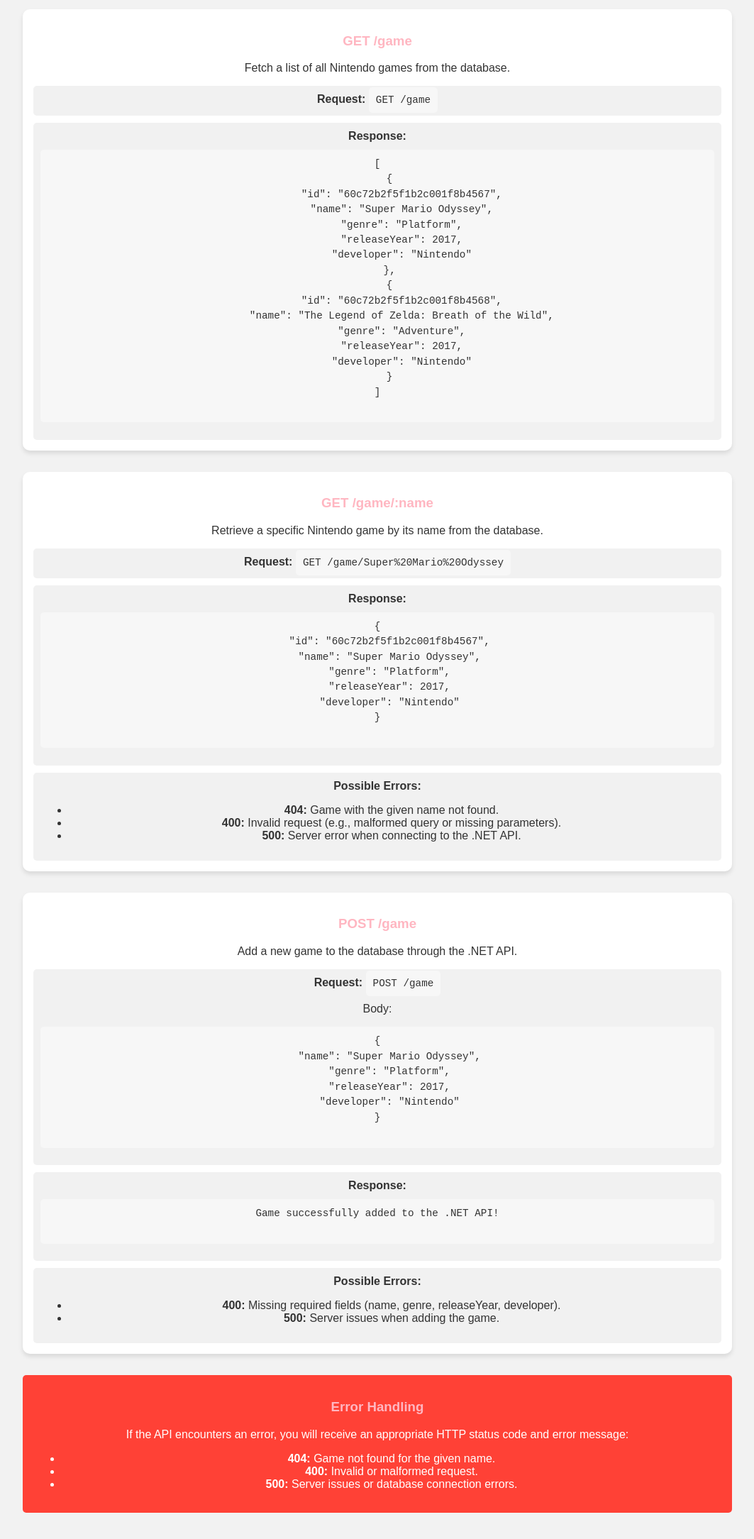
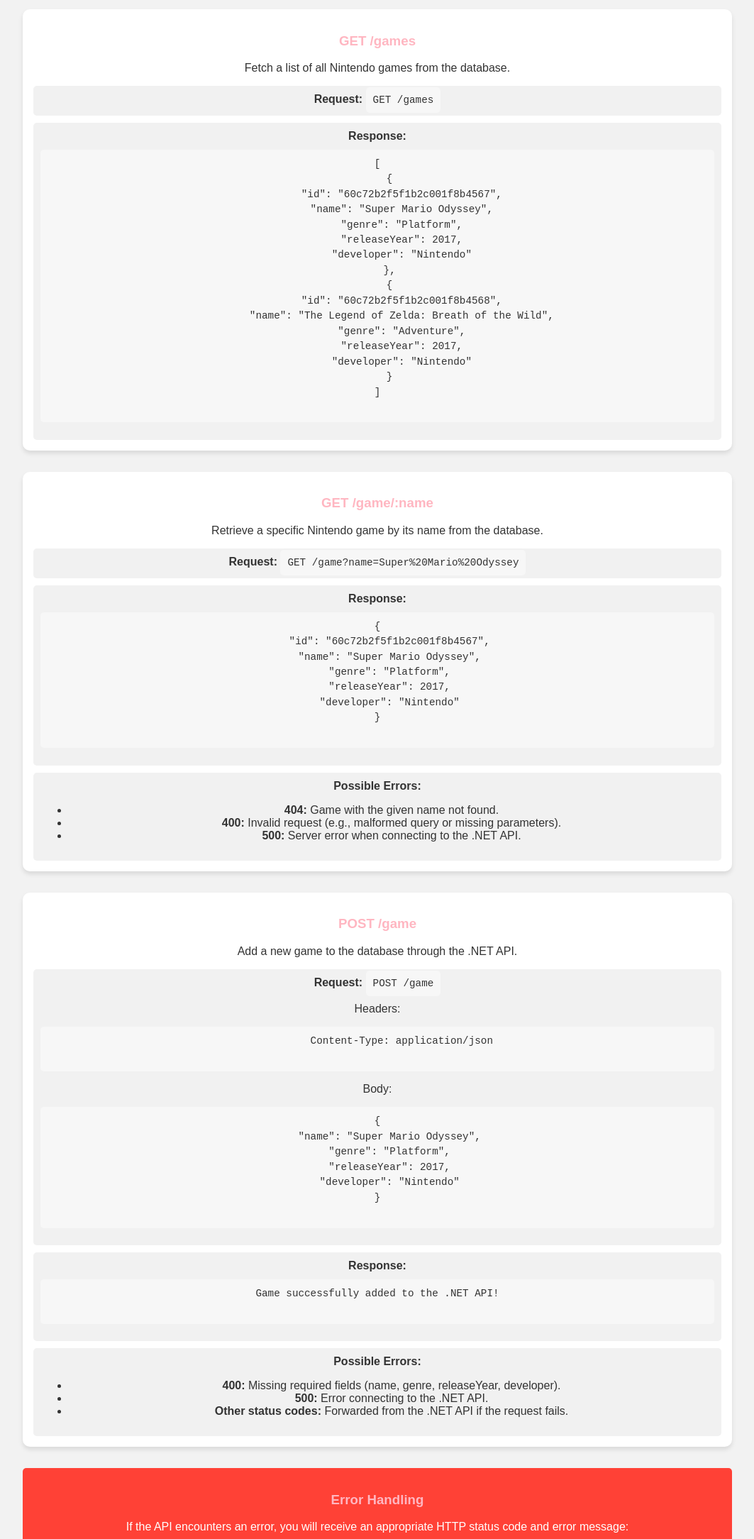
Before and after one commit to Sah2Sah2/ExpressAPI_NintendoGames, a website: page Index.html in a window 1280 px wide. Shown: the part 631-2800 px from the top of the page at 71% size, without its empty margins (108-1171 px from the left). Drawn offline with Linux system fonts and the light colour scheme; a web font is replaced by a local one.

Commit message:
fix documentation to reflect server.js

```diff
--- a/Index.html
+++ b/Index.html
@@ -161,11 +161,11 @@
 
         <!-- Get All Games -->
         <div class="endpoint">
-            <h3>GET /game</h3>
+            <h3>GET /games</h3>
             <p>Fetch a list of all Nintendo games from the database.</p>
             <div class="request-response">
                 <strong>Request:</strong>
-                <code>GET /game</code>
+                <code>GET /games</code>
             </div>
             <div class="request-response">
                 <strong>Response:</strong>
@@ -196,7 +196,8 @@
             <p>Retrieve a specific Nintendo game by its name from the database.</p>
             <div class="request-response">
                 <strong>Request:</strong>
-                <code>GET /game/Super%20Mario%20Odyssey</code>
+                <code>GET /game?name=Super%20Mario%20Odyssey
+                </code>
             </div>
             <div class="request-response">
                 <strong>Response:</strong>
@@ -227,6 +228,10 @@
             <div class="request-response">
                 <strong>Request:</strong>
                 <code>POST /game</code>
+                <p>Headers:</p>
+                <pre>
+        Content-Type: application/json
+                </pre>
                 <p>Body:</p>
                 <pre>
 {
@@ -247,7 +252,8 @@
                 <strong>Possible Errors:</strong>
                 <ul>
                     <li><strong>400:</strong> Missing required fields (name, genre, releaseYear, developer).</li>
-                    <li><strong>500:</strong> Server issues when adding the game.</li>
+                     <li><strong>500:</strong> Error connecting to the .NET API.</li>
+                    <li><strong>Other status codes:</strong> Forwarded from the .NET API if the request fails.</li>
                 </ul>
             </div>
         </div>
--- a/server.js
+++ b/server.js
@@ -64,8 +64,6 @@
     });
 });
 
-
-
 // Add a new game to the .NET API
 app.post('/game', (req, res) => {
     // Extract game data from request body
```
